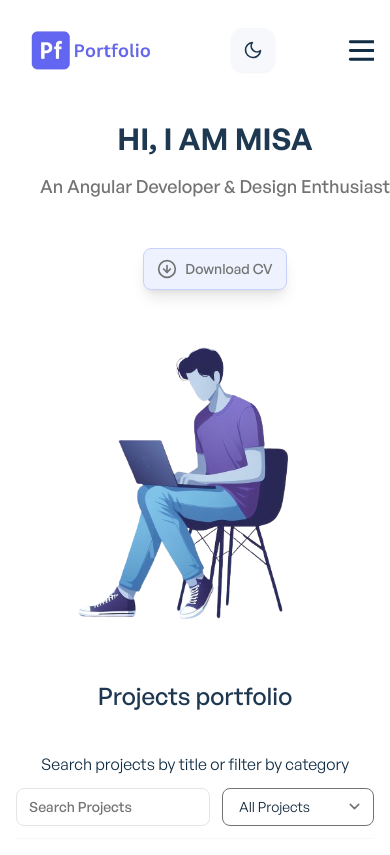
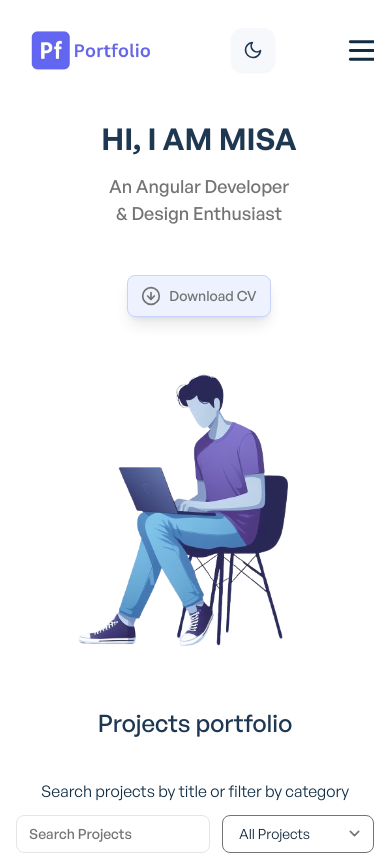
Before and after one commit to Misa100/portfolio-main, a Next.js app: page / in a window 390 px wide. Shown: the top 855 px of the page. Built offline with nearby package versions, Linux system fonts and the light colour scheme.

Commit message:
fix responsive design

```diff
--- a/components/shared/AppBanner.js
+++ b/components/shared/AppBanner.js
@@ -14,7 +14,7 @@ function AppBanner() {
 			transition={{ ease: 'easeInOut', duration: 0.9, delay: 0.2 }}
 			className="flex flex-col sm:justify-between items-center sm:flex-row mt-5 md:mt-2"
 		>
-			<div className="w-full md:w-1/3 ml-10 text-left">
+			<div className="w-full md:w-1/3 ml-2 text-left">
 				<motion.h1
 					initial={{ opacity: 0 }}
 					animate={{ opacity: 1 }}
@@ -37,7 +37,8 @@ function AppBanner() {
 					}}
 					className="font-general-medium mt-4 text-lg md:text-xl lg:text-2xl xl:text-3xl text-center sm:text-left leading-normal text-gray-500 dark:text-gray-200"
 				>
-					An Angular Developer & Design Enthusiast
+					An Angular Developer <br />
+					& Design Enthusiast
 				</motion.p>
 				<motion.div
 					initial={{ opacity: 0 }}
```
